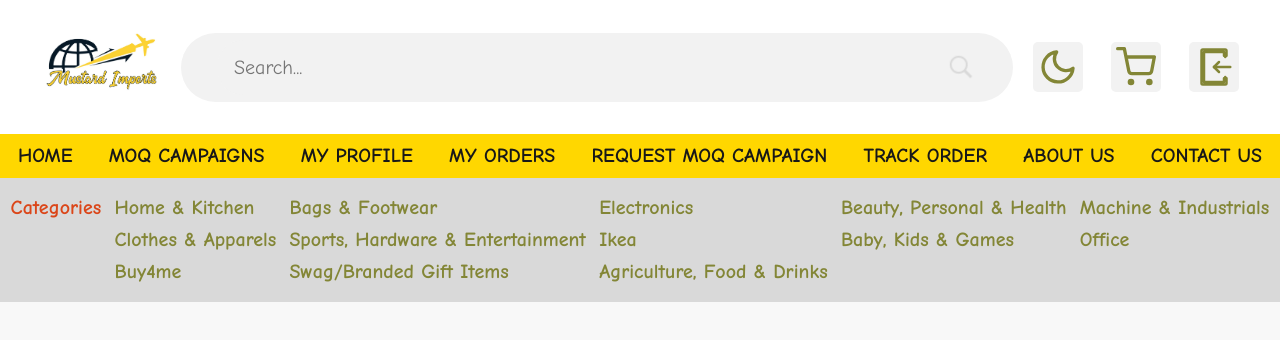
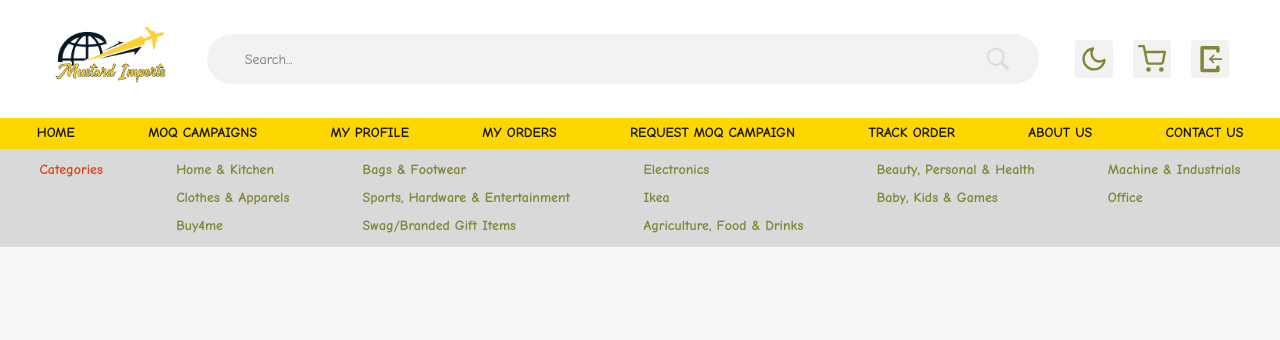
Before and after one commit to kamauhenry/Mustardecommerce, a Vue app in the folder frontend/vue-project/: page / in a window 1280 px wide. Shown: the top 340 px of the page. Built offline with nearby package versions, Linux system fonts and the light colour scheme; a web font is replaced by a local one.

Commit message:
ui fix - navigation (font size)

```diff
--- a/frontend/vue-project/src/assets/main.css
+++ b/frontend/vue-project/src/assets/main.css
@@ -7,5 +7,5 @@
   font-family: "Comic Neue", cursive;
   font-weight: 400;
   font-style: normal;
-  font-size: 20px;
+  font-size: 14px;
 }
--- a/frontend/vue-project/src/components/navigation/CategoriesRow.vue
+++ b/frontend/vue-project/src/components/navigation/CategoriesRow.vue
@@ -53,10 +53,7 @@ export default {
 .category-list {
   display: flex;
   flex-direction: column;
-}
-
-.category-list-item {
-  margin: 5px 0;
+  gap: .4rem;
 }
 
 .category-p {
```
